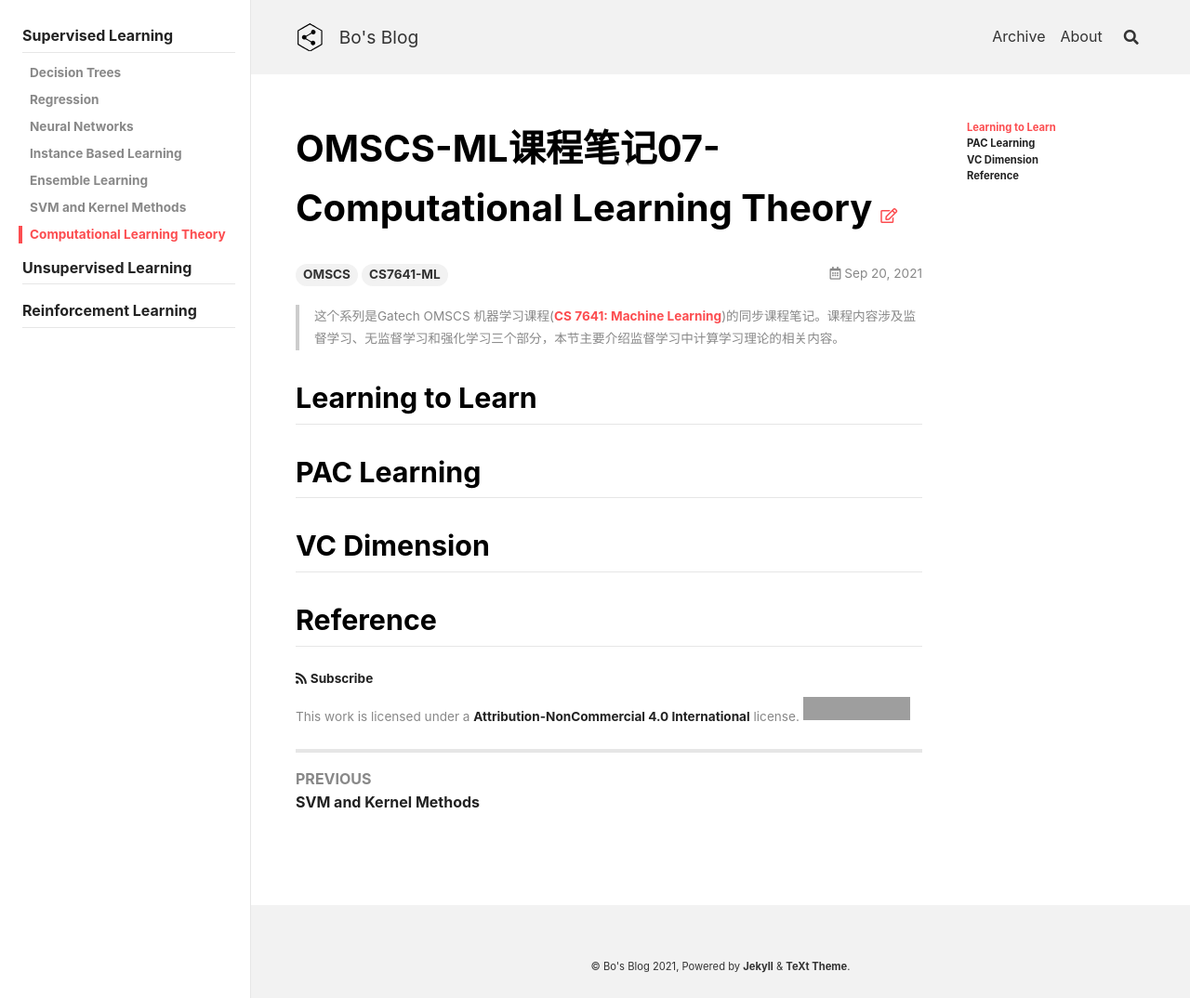
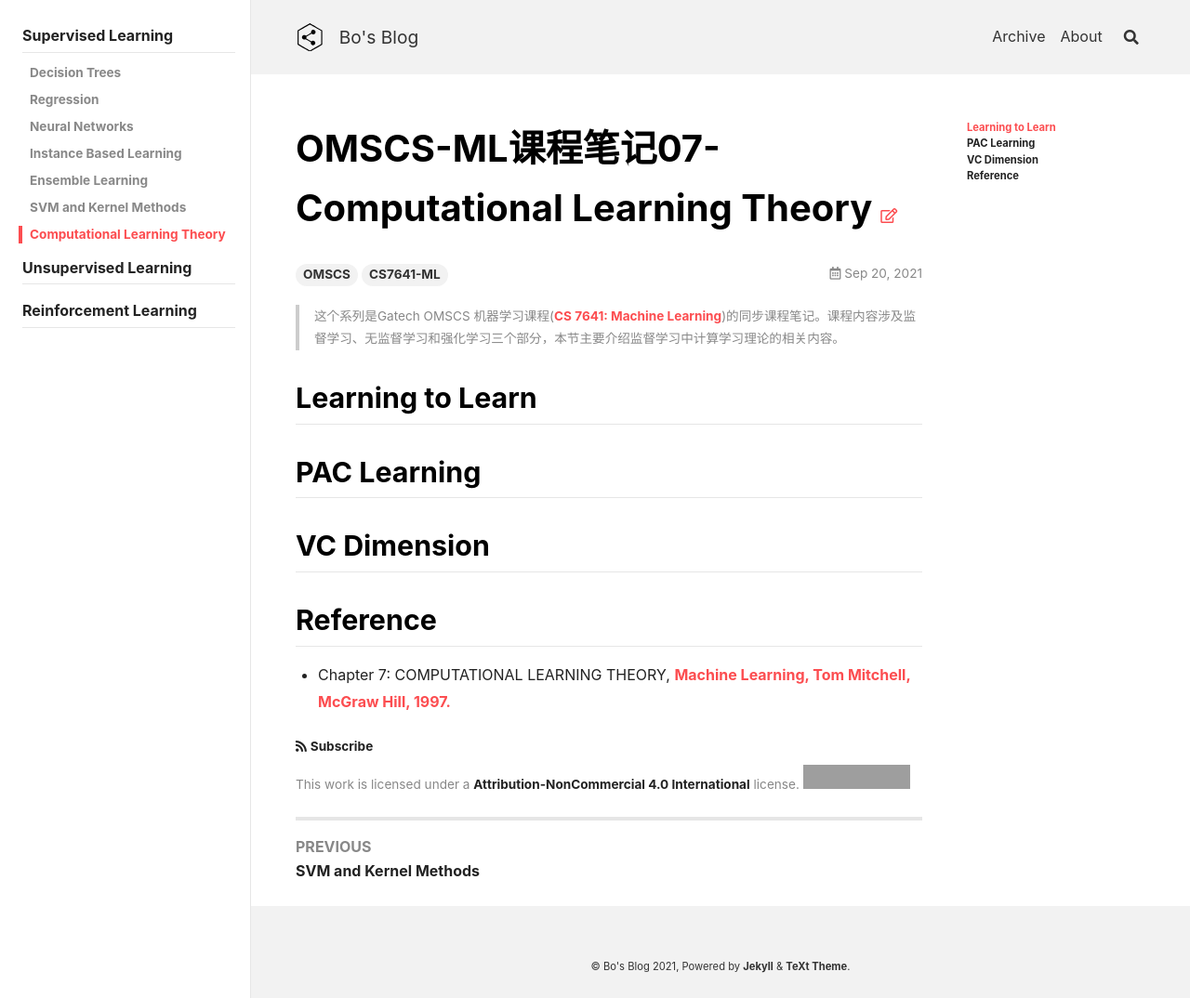
Before and after one commit to peng00bo00/peng00bo00_previous_blog, a Jekyll site: the page built from _posts/2021-09-20-OMSCS-ML-NOTES-07.md, in a window 1280 px wide. Shown: the whole page at 93% size. Built offline with Jekyll 4.4.1, drawn with Linux system fonts in a browser that asks for light colours; nearby versions of some CDN libraries; grey boxes are pictures that could not be loaded.

Commit message:
Update 2021-09-20-OMSCS-ML-NOTES-07.md

```diff
--- a/_posts/2021-09-20-OMSCS-ML-NOTES-07.md
+++ b/_posts/2021-09-20-OMSCS-ML-NOTES-07.md
@@ -19,3 +19,5 @@
 ## VC Dimension
 
 ## Reference
+
+- Chapter 7: COMPUTATIONAL LEARNING THEORY, [Machine Learning, Tom Mitchell, McGraw Hill, 1997.](http://www.cs.cmu.edu/afs/cs.cmu.edu/user/mitchell/ftp/mlbook.html)
```
